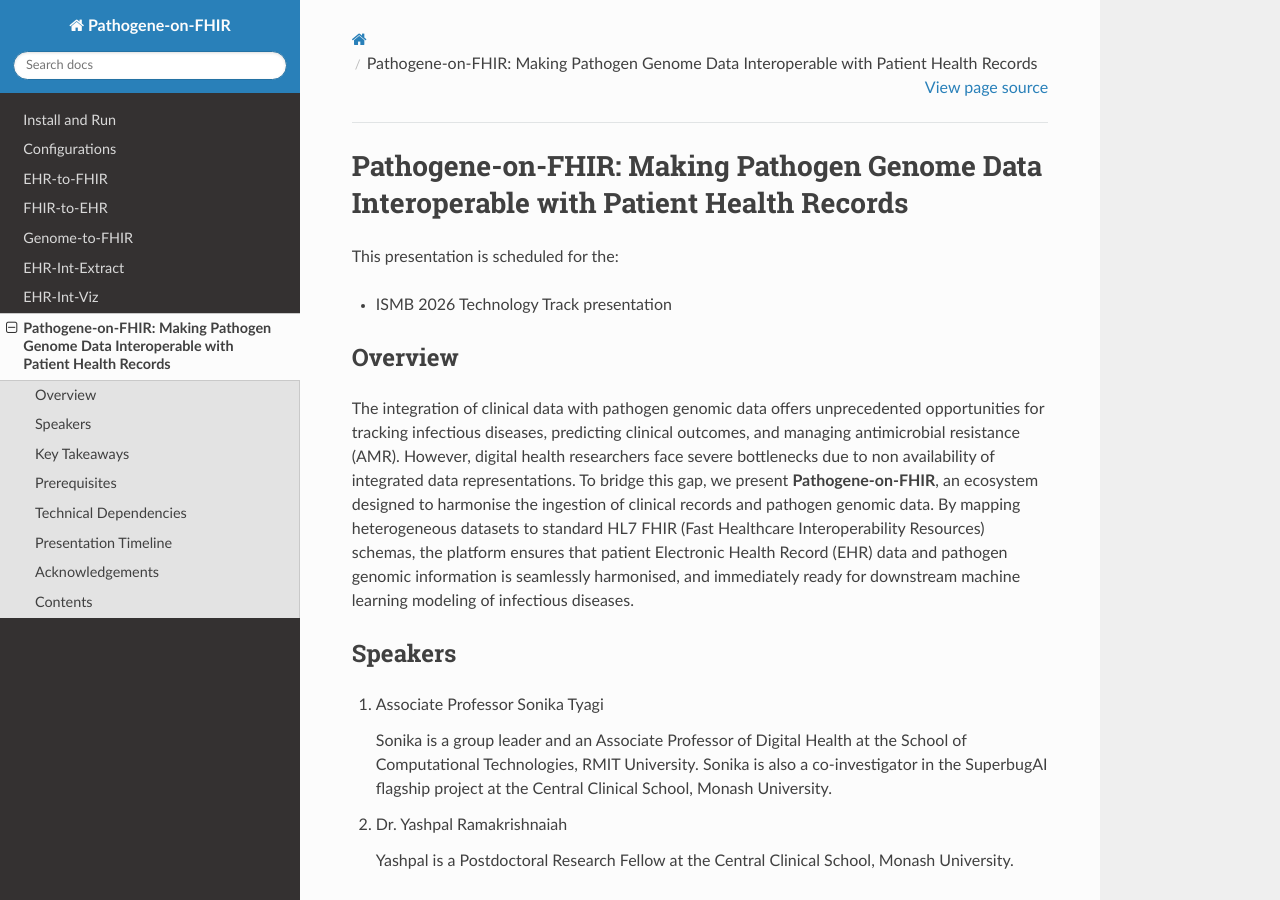
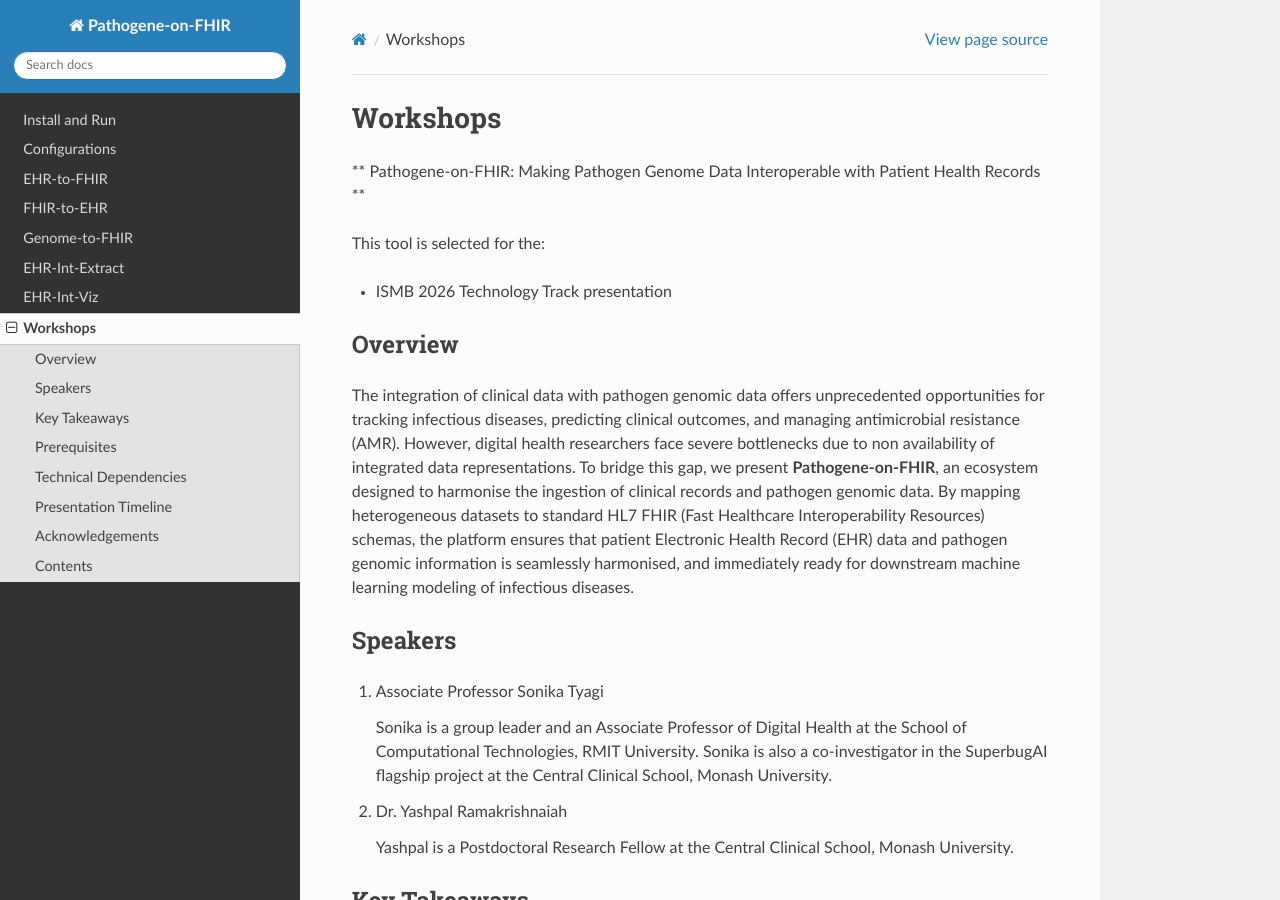
Before and after one commit to ryashpal/ehr-int-tutorial, a Sphinx documentation site: the page built from docs/source/ismb_2026.rst, in a window 1280 px wide and 900 px high. Built offline with Sphinx 7.4.7 and the Read the Docs theme 3.1.0, drawn with Linux system fonts in a browser that asks for light colours.

Commit message:
Changed heading

```diff
--- a/docs/source/ismb_2026.rst
+++ b/docs/source/ismb_2026.rst
@@ -1,7 +1,9 @@
-Pathogene-on-FHIR: Making Pathogen Genome Data Interoperable with Patient Health Records
-========================================================================================
+Workshops
+=========
 
-This presentation is scheduled for the:
+** Pathogene-on-FHIR: Making Pathogen Genome Data Interoperable with Patient Health Records **
+
+This tool is selected for the:
 
 * ISMB 2026 Technology Track presentation
 
```
